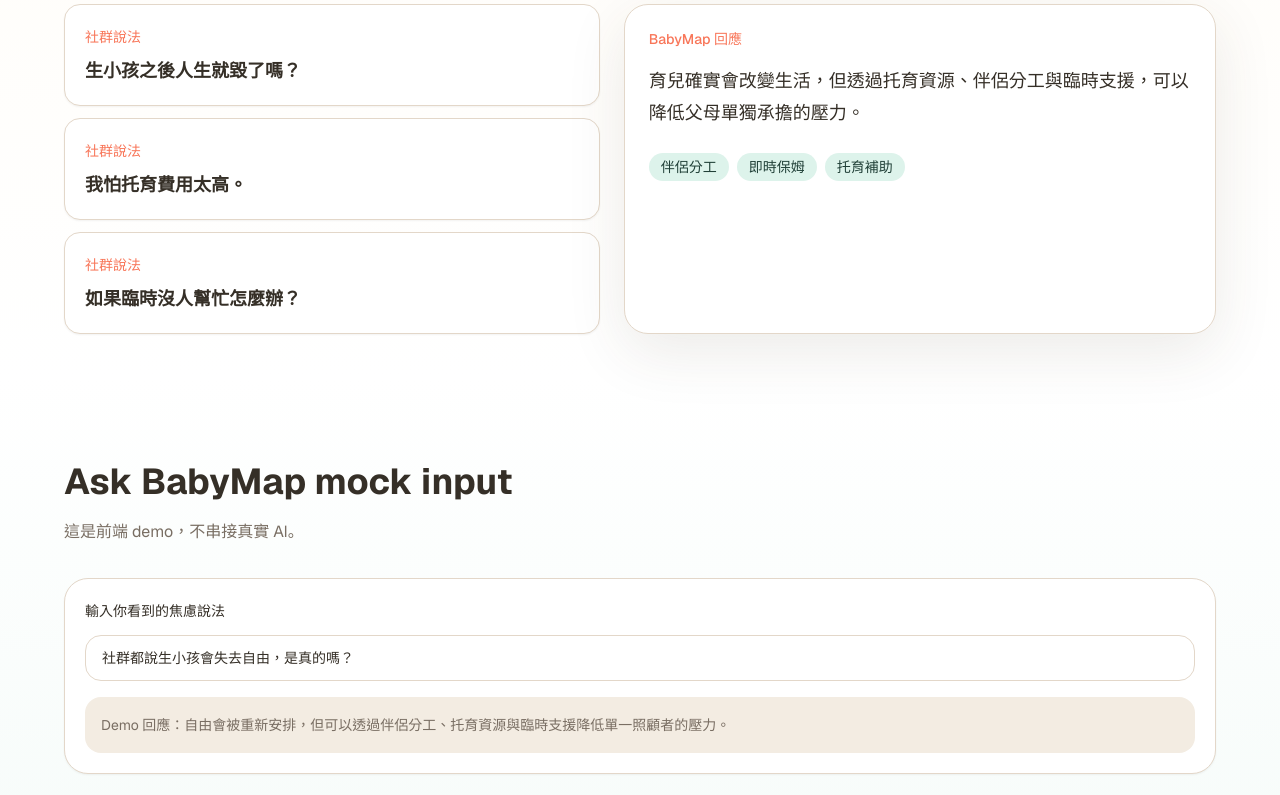
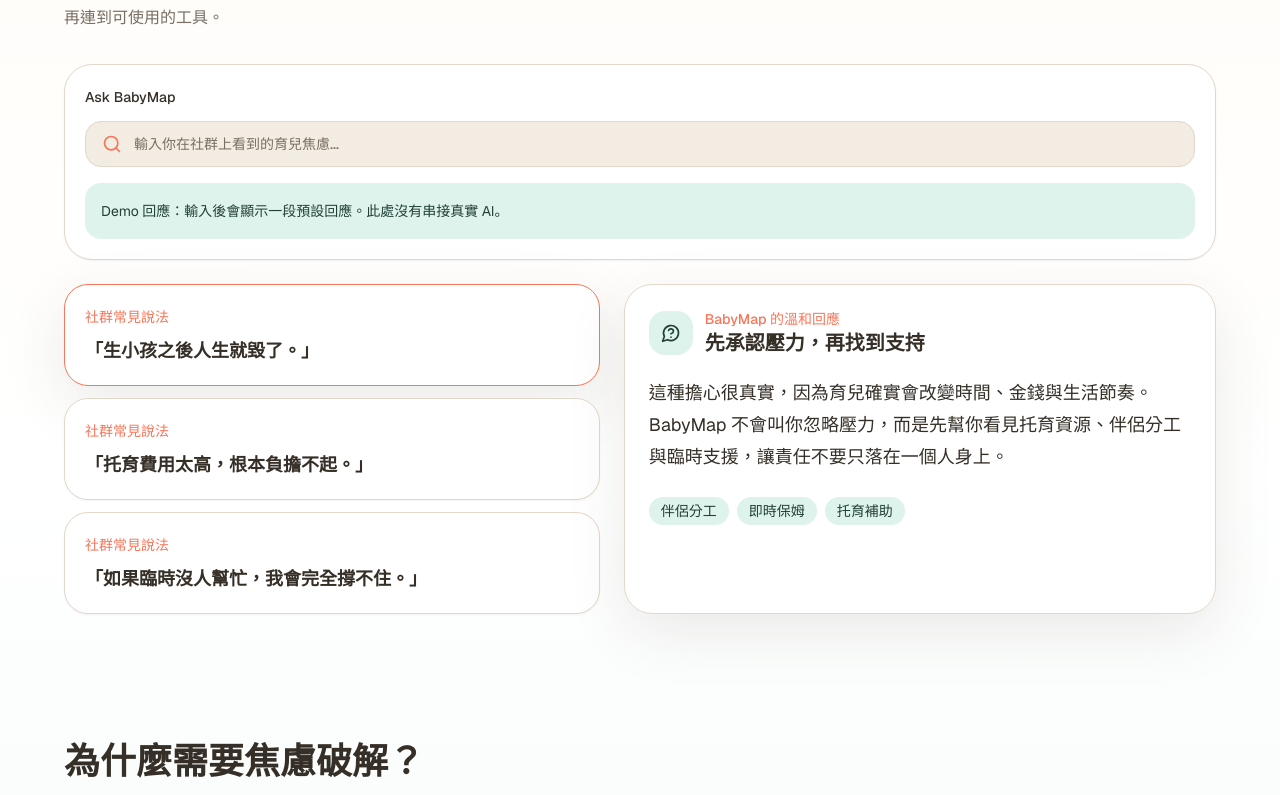
Before and after one commit to Sheng-Yu-Cheng/babymap, a Next.js app: page /anxiety in a window 1280 px wide. Shown: the part 525-1320 px from the top of the page. Built offline with nearby package versions, Linux system fonts and the light colour scheme.

Commit message:
polish anxietty

```diff
--- a/src/app/anxiety/page.tsx
+++ b/src/app/anxiety/page.tsx
@@ -10,20 +10,16 @@
       <PageHero
         eyebrow="社群焦慮破解 / Ask BabyMap"
         title="把焦慮轉成可以處理的問題"
-        description="BabyMap 不否認育兒壓力，而是把社群敘事拆成預算、照護、分工與可用資源。"
+        description="BabyMap 不否認育兒壓力，也不催促任何人做決定；它把社群敘事拆成預算、照護、分工與可用資源。"
       />
       <AnxietyBreakerSection />
-      <Section title="Ask BabyMap mock input" description="這是前端 demo，不串接真實 AI。">
-        <div className="rounded-3xl border border-border bg-white p-5 shadow-sm">
-          <label className="text-sm font-medium">
-            輸入你看到的焦慮說法
-            <input
-              className="mt-3 w-full rounded-2xl border border-border px-4 py-3"
-              defaultValue="社群都說生小孩會失去自由，是真的嗎？"
-            />
-          </label>
-          <p className="mt-4 rounded-2xl bg-muted p-4 text-sm leading-6 text-muted-foreground">
-            Demo 回應：自由會被重新安排，但可以透過伴侶分工、托育資源與臨時支援降低單一照顧者的壓力。
+      <Section
+        title="為什麼需要焦慮破解？"
+        description="社群內容常把極端經驗推到眼前，讓原本可以討論的問題變成一團模糊恐懼。"
+      >
+        <div className="rounded-[1.75rem] border border-border bg-white p-6 shadow-sm">
+          <p className="max-w-3xl text-lg leading-8 text-foreground">
+            數位媒體可能放大焦慮，但數位工具也可以成為支持系統。BabyMap 的重點不是說服你生，而是把「我好害怕」拆成「我需要查補助、找托育、討論分工，或準備臨時支援」。
           </p>
         </div>
       </Section>
--- a/src/components/sections/AnxietyBreakerSection.tsx
+++ b/src/components/sections/AnxietyBreakerSection.tsx
@@ -1,44 +1,95 @@
 "use client";
 
+import { MessageCircleQuestion, Search } from "lucide-react";
+import Link from "next/link";
 import { useState } from "react";
 
 import { Section } from "@/components/Section";
 import { anxietyCards } from "@/data/babymap";
+import { cn } from "@/lib/utils";
+
+const toolLinks: Record<string, string> = {
+  伴侶分工: "/dad-mode",
+  即時保姆: "/booking",
+  托育補助: "/subsidies",
+  補助查詢: "/subsidies",
+  預算試算: "/subsidies",
+  即時保姆預約: "/booking",
+  托育資源地圖: "/resources",
+  安全機制: "/safety",
+};
 
 export function AnxietyBreakerSection() {
   const [selectedId, setSelectedId] = useState(anxietyCards[0].id);
+  const [question, setQuestion] = useState("");
   const selectedCard = anxietyCards.find((card) => card.id === selectedId) ?? anxietyCards[0];
 
   return (
     <Section
       id="anxiety"
       eyebrow="社群焦慮破解"
-      title="不否認壓力，而是把恐懼拆成可以處理的問題"
-      description="這裡先用預設問答模擬 Ask BabyMap，沒有串接真實 AI。"
+      title="把社群焦慮轉成具體支持行動"
+      description="數位媒體可能放大焦慮，但數位工具也可以成為支持系統。這裡用 mock 問答示範 BabyMap 如何承認壓力，再連到可使用的工具。"
       className="bg-white/48"
     >
+      <div className="mb-6 rounded-[1.75rem] border border-border bg-white p-5 shadow-sm">
+        <label className="text-sm font-medium">
+          Ask BabyMap
+          <span className="mt-3 flex items-center gap-3 rounded-2xl border border-border bg-muted px-4 py-3">
+            <Search className="h-5 w-5 shrink-0 text-primary" aria-hidden="true" />
+            <input
+              value={question}
+              onChange={(event) => setQuestion(event.target.value)}
+              className="min-w-0 flex-1 bg-transparent outline-none placeholder:text-muted-foreground"
+              placeholder="輸入你在社群上看到的育兒焦慮..."
+            />
+          </span>
+        </label>
+        <p className="mt-4 rounded-2xl bg-secondary p-4 text-sm leading-6 text-secondary-foreground">
+          Demo 回應：
+          {question
+            ? "這個擔心值得被認真看待。你可以先把它拆成金錢、照護、時間或分工問題，再用下方工具找到下一步。"
+            : "輸入後會顯示一段預設回應。此處沒有串接真實 AI。"}
+        </p>
+      </div>
+
       <div className="grid gap-6 lg:grid-cols-[0.95fr_1.05fr]">
-        <div className="grid gap-3">
+        <div className="grid gap-3 lg:content-start">
           {anxietyCards.map((card) => (
             <button
               key={card.id}
               type="button"
               onClick={() => setSelectedId(card.id)}
-              className="rounded-2xl border border-border bg-white p-5 text-left shadow-sm transition hover:border-primary"
+              className={cn(
+                "rounded-[1.5rem] border bg-white p-5 text-left shadow-sm transition hover:border-primary",
+                selectedId === card.id ? "border-primary shadow-soft" : "border-border",
+              )}
             >
-              <span className="text-sm font-medium text-primary">社群說法</span>
+              <span className="text-sm font-medium text-primary">社群常見說法</span>
               <span className="mt-2 block text-lg font-semibold">{card.fear}</span>
             </button>
           ))}
         </div>
-        <article className="rounded-3xl border border-border bg-white p-6 shadow-soft">
-          <p className="text-sm font-medium text-primary">BabyMap 回應</p>
-          <p className="mt-4 text-lg leading-8 text-foreground">{selectedCard.response}</p>
+        <article className="rounded-[1.75rem] border border-border bg-white p-6 shadow-soft">
+          <div className="flex items-center gap-3">
+            <span className="flex h-11 w-11 items-center justify-center rounded-2xl bg-secondary text-secondary-foreground">
+              <MessageCircleQuestion className="h-5 w-5" aria-hidden="true" />
+            </span>
+            <div>
+              <p className="text-sm font-medium text-primary">BabyMap 的溫和回應</p>
+              <h3 className="text-xl font-semibold">先承認壓力，再找到支持</h3>
+            </div>
+          </div>
+          <p className="mt-5 text-lg leading-8 text-foreground">{selectedCard.response}</p>
           <div className="mt-6 flex flex-wrap gap-2">
             {selectedCard.links.map((link) => (
-              <span key={link} className="rounded-full bg-secondary px-3 py-1 text-sm text-secondary-foreground">
+              <Link
+                key={link}
+                href={toolLinks[link] ?? "/"}
+                className="rounded-full bg-secondary px-3 py-1 text-sm font-medium text-secondary-foreground transition hover:bg-accent hover:text-accent-foreground"
+              >
                 {link}
-              </span>
+              </Link>
             ))}
           </div>
         </article>
--- a/src/data/babymap.ts
+++ b/src/data/babymap.ts
@@ -366,24 +366,24 @@
 export const anxietyCards = [
   {
     id: "a1",
-    fear: "生小孩之後人生就毀了嗎？",
+    fear: "「生小孩之後人生就毀了。」",
     response:
-      "育兒確實會改變生活，但透過托育資源、伴侶分工與臨時支援，可以降低父母單獨承擔的壓力。",
+      "這種擔心很真實，因為育兒確實會改變時間、金錢與生活節奏。BabyMap 不會叫你忽略壓力，而是先幫你看見托育資源、伴侶分工與臨時支援，讓責任不要只落在一個人身上。",
     links: ["伴侶分工", "即時保姆", "托育補助"],
   },
   {
     id: "a2",
-    fear: "我怕托育費用太高。",
+    fear: "「托育費用太高，根本負擔不起。」",
     response:
-      "平台可以根據居住地、家庭收入與托育方式，試算可申請補助與補助後實際負擔。",
+      "經濟壓力需要被認真計算，而不是用樂觀口號帶過。你可以先用補助與預算試算，估算不同托育方式的支出、可申請補助與補助後負擔。",
     links: ["補助查詢", "預算試算"],
   },
   {
     id: "a3",
-    fear: "如果臨時沒人幫忙怎麼辦？",
+    fear: "「如果臨時沒人幫忙，我會完全撐不住。」",
     response:
-      "BabyCare Now 可以媒合附近經過認證的臨時保母，協助處理短時間照護需求。",
-    links: ["即時保姆預約"],
+      "照護中斷會讓人很慌，尤其是雙薪家庭或缺乏親友支援時。BabyCare Now 示範如何媒合附近經過認證的臨時保母，也可以搭配托育地圖先查可用資源。",
+    links: ["即時保姆預約", "托育資源地圖", "安全機制"],
   },
 ];
 
```
